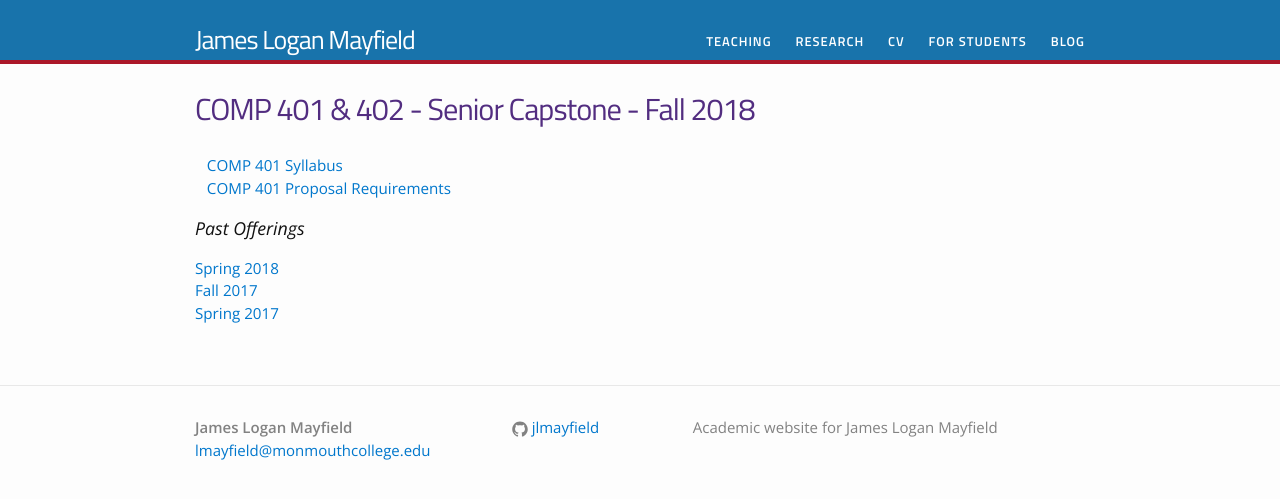
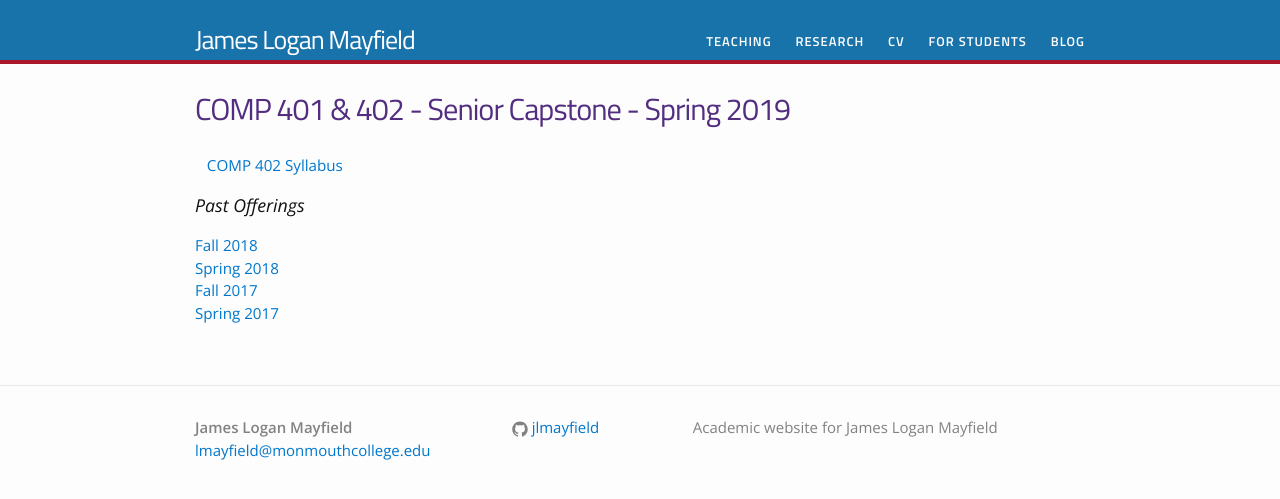
Before and after one commit to jlmayfield/jlmayfield.github.io, a Jekyll site: the page built from teaching/comp401-402.md, in a window 1280 px wide. Shown: the top 499 px of the page. Built offline with Jekyll 4.4.1, drawn with Linux system fonts in a browser that asks for light colours.

Commit message:
sp19. comp402 prep.

```diff
--- a/teaching/comp401-402.md
+++ b/teaching/comp401-402.md
@@ -1,14 +1,15 @@
 ---
 layout: page
-title: COMP 401 & 402 - Senior Capstone - Fall 2018
+title: COMP 401 & 402 - Senior Capstone - Spring 2019
 permalink: /teaching/COMP401-402/
 ---
 
-&nbsp;&nbsp;&nbsp;[COMP 401 Syllabus](/teaching/COMP401-402/comp401-syllabus.pdf)
-&nbsp;&nbsp;&nbsp;[COMP 401 Proposal Requirements](/teaching/COMP401-402/comp401-proposal.pdf)
+&nbsp;&nbsp;&nbsp;[COMP 402 Syllabus](/teaching/COMP401-402/comp402-syllabus.pdf)
+
 
 ### Past Offerings
 
+[Fall 2018](/teaching/COMP401-402/fa18/)
 [Spring 2018](/teaching/COMP401-402/sp18/)
 [Fall 2017](/teaching/COMP401-402/fa17/)
 [Spring 2017](/teaching/COMP401-402/sp17/)
```
Also changed, not shown: teaching/COMP401-402/fa18/comp401-402-fa18.md (added, +8 -0 lines), teaching/COMP401-402/sp18/comp401-402-sp18.md (added, +8 -0 lines), 5 other files.
